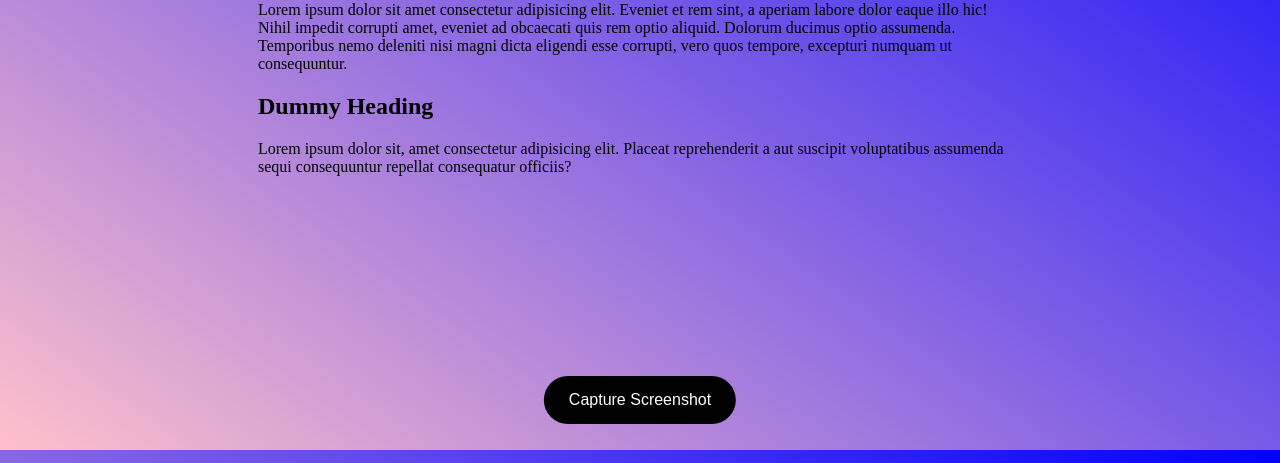
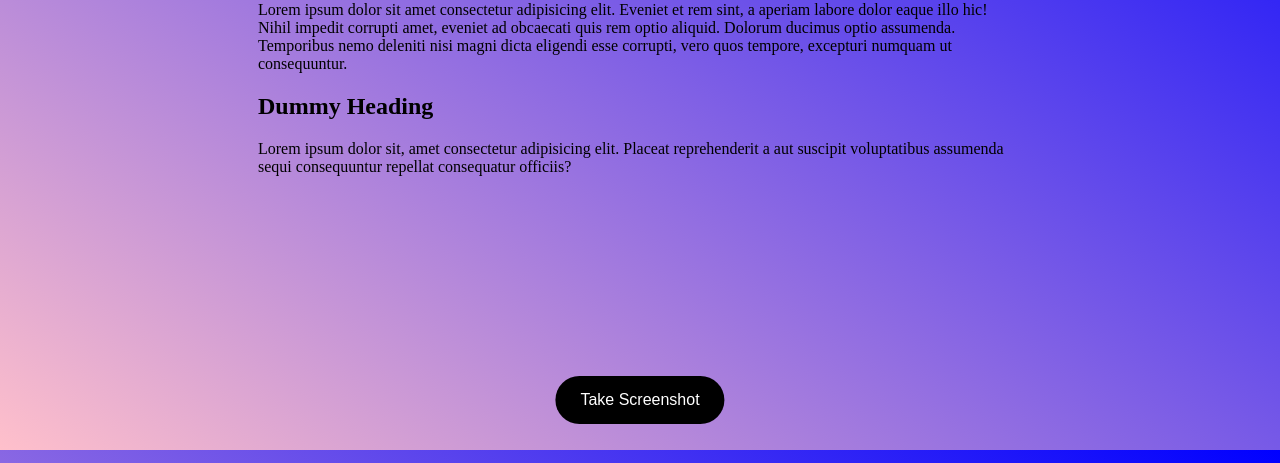
Before and after one commit to jmdrajgupta/Screen-shot, a plain HTML site: page index.html in a window 1280 px wide. Shown: the part 337-800 px from the top of the page. Drawn offline with Linux system fonts and the light colour scheme.

Commit message:
Update index.html

```diff
--- a/index.html
+++ b/index.html
@@ -12,7 +12,7 @@
     <p>Lorem ipsum dolor sit amet consectetur adipisicing elit. Eveniet et rem sint, a aperiam labore dolor eaque illo hic! Nihil impedit corrupti amet, eveniet ad obcaecati quis rem optio aliquid. Dolorum ducimus optio assumenda. Temporibus nemo deleniti nisi magni dicta eligendi esse corrupti, vero quos tempore, excepturi numquam ut consequuntur.</p>
    <h2>Dummy Heading </h2>
    <P>Lorem ipsum dolor sit, amet consectetur adipisicing elit. Placeat reprehenderit a aut suscipit voluptatibus assumenda sequi consequuntur repellat consequatur officiis?</P>
-   <button id="src-btn">Capture Screenshot </button>
+   <button id="src-btn">Take Screenshot </button>
 
    <div class="src-preview">
         <div>
```
